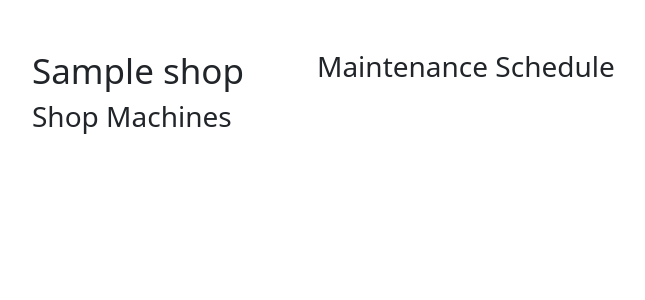
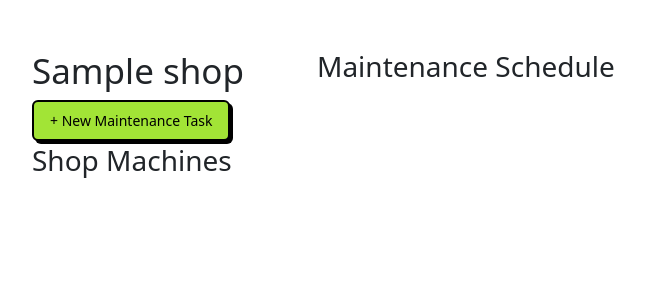
Before and after one commit to bo-built/maintenancier, a Django app: page /shop/1/dashboard/ in a window 1280 px wide. Shown: the part 70-370 px from the top of the page, without its empty margins (50-695 px from the left). Run offline with Django 4.2, Linux system fonts and the light colour scheme; a user stored in the database is signed in; tables that the repository leaves empty hold one stand-in row (values such as "Sample post"); some libraries are stand-ins or nearby versions.

Commit message:
Move dismiss task to modal, add task placeholder framework WIP Break up dashboard into includes for better reading

```diff
--- /dev/null
+++ b/shop/forms.py
@@ -0,0 +1,60 @@
+from django import forms
+from shop.models import MaintenanceScheduleItem, Machine
+
+
+class NameChoiceField(forms.ModelChoiceField):
+    def label_from_instance(self, obj):
+        return obj.name
+
+
+class MaintenanceScheduleItemForm(forms.ModelForm):
+
+    machine = NameChoiceField(
+        queryset=Machine.objects.none(),
+        widget=forms.Select(attrs={'class': 'form-select'}),
+        required=False,
+        empty_label='General Shop',
+    )
+
+    class Meta:
+        model = MaintenanceScheduleItem
+        fields = [
+            'machine',
+            'name',
+            'interval',
+            'description',
+            'start_date',
+        ]
+        widgets = {
+            'machine': forms.Select(attrs={
+                'class': 'form-select',
+            }),
+            'name': forms.TextInput(attrs={
+                'class': 'form-select',
+                'autocomplete': 'off',
+            }),
+            'interval': forms.Select(attrs={
+                'class': 'form-select',
+            }),
+            'description': forms.Textarea(attrs={
+                'class': 'form-select',
+                'autocomplete': 'off',
+            }),
+            'start_date': forms.DateInput(attrs={
+                'class': 'form-control',
+                'type': 'date',  # Renders native browser date picker
+            }),
+        }
+
+    def __init__(self, *args, **kwargs):
+        shop = kwargs.pop('shop', None)
+        super().__init__(*args, **kwargs)
+
+        self.fields['name'].required = True
+        self.fields['start_date'].required = True
+        self.fields['interval'].required = True
+        self.fields['machine'].required = False
+        self.fields['description'].required = False
+
+        if shop is not None:
+            self.fields['machine'].queryset = Machine.objects.filter(shop=shop)
--- a/shop/views.py
+++ b/shop/views.py
@@ -2,6 +2,7 @@ from django.http import HttpResponse
 from django.template import loader
 from appuser.views import ProtectedView
 from shop.models import ShopUser
+from shop.forms import MaintenanceScheduleItemForm
 
 
 class Dashboard(ProtectedView):
@@ -22,5 +23,6 @@ class ShopDashboard(ProtectedView):
         context = {
             'appuser': request.user.appuser,
             'shop': shop,
+            'schedule_item_form': MaintenanceScheduleItemForm(shop=shop),
         }
         return HttpResponse(template.render(context, request))
--- a/static/js/shop/dashboard.js
+++ b/static/js/shop/dashboard.js
@@ -5,6 +5,68 @@ document.addEventListener('alpine:init', () => {
         schedule: {},
         shop: {},
         user: {},
+        createTaskModal: null,
+        dismissTaskModal: null,
+        dismissTargetGroup: [],
+        dismissTargetTask: {'name': 'tmp'},
+
+        openTaskModal() {
+            this.createTaskModal.show();
+        },
+
+        closeTaskModal() {
+            this.createTaskModal.hide();
+        },
+
+        async submitTask() {
+            // 1. Send your fetch POST/PATCH request here...
+
+            // 2. Close the modal automatically once saved
+            this.closeTaskModal();
+        },
+
+        confirmDismissTask(dismissTargetGroup, dismissTargetTask) {
+            this.dismissTargetGroup = dismissTargetGroup;
+            this.dismissTargetTask = dismissTargetTask;
+            this.dismissTaskModal.show();
+        },
+
+        closeDismissTask() {
+            this.dismissTargetGroup = [];
+            this.dismissTargetTask = {'name': 'tmp'};
+            this.dismissTaskModal.hide();
+        },
+
+        async dismissTask() {
+            try {
+                var payload = {
+                    status: 'dismissed',
+                }
+                const response = await fetch(this.dismissTargetTask.api_url, {
+                    method: 'PATCH',
+                    headers: {
+                        'Content-Type': 'application/json',
+                        'X-CSRFToken': getCookie('csrftoken'),
+                    },
+                    body: JSON.stringify(payload),
+                });
+
+                if (!response.ok) {
+                    throw new Error(`HTTP error ${response.status}`);
+                }
+
+                // 2. Sync with the exact data returned by Django
+                const updatedTask = await response.json();
+                Object.assign(this.dismissTargetTask, updatedTask.log_item);
+                this.dismissTargetGroup.items = this.dismissTargetGroup.items.filter(
+                    item => item.pk !== this.dismissTargetTask.pk);
+                this.closeDismissTask();
+            } catch (error) {
+                // 3. Roll back the UI if the server request fails
+                task.status = previousStatus;
+                console.error('Failed to update task status:', error);
+            }
+        },
 
         async fetchThisUser(user_api_url) {
             try {
@@ -39,38 +101,6 @@ document.addEventListener('alpine:init', () => {
             } finally {
                 document.getElementById('schedule_loading').classList.add('hidden');
                 document.getElementById('schedule_loaded').classList.remove('hidden');
-            }
-        },
-
-        async dismissTask(group, task) {
-            dismiss = window.confirm('Dismiss "' + task.item_name +'"?');
-            if(dismiss) {
-                try {
-                    var payload = {
-                        status: 'dismissed',
-                    }
-                    const response = await fetch(task.api_url, {
-                        method: 'PATCH',
-                        headers: {
-                            'Content-Type': 'application/json',
-                            'X-CSRFToken': getCookie('csrftoken'),
-                        },
-                        body: JSON.stringify(payload),
-                    });
-
-                    if (!response.ok) {
-                        throw new Error(`HTTP error ${response.status}`);
-                    }
-
-                    // 2. Sync with the exact data returned by Django
-                    const updatedTask = await response.json();
-                    Object.assign(task, updatedTask.log_item);
-                    group.items = group.items.filter(item => item.pk !== task.pk);
-                } catch (error) {
-                    // 3. Roll back the UI if the server request fails
-                    task.status = previousStatus;
-                    console.error('Failed to update task status:', error);
-                }
             }
         },
 
@@ -114,6 +144,22 @@ document.addEventListener('alpine:init', () => {
         },
 
         async initDashoard(shop_api_url) {
+            this.createTaskModal = new bootstrap.Modal(this.$refs.createTaskModal);
+            this.$refs.createTaskModal.addEventListener('hide.bs.modal', () => {
+                if (document.activeElement instanceof HTMLElement) {
+                    document.activeElement.blur();
+                }
+            });
+
+
+            this.dismissTaskModal = new bootstrap.Modal(this.$refs.dismissTaskModal);
+            this.$refs.dismissTaskModal.addEventListener('hide.bs.modal', () => {
+                if (document.activeElement instanceof HTMLElement) {
+                    document.activeElement.blur();
+                }
+            });
+
+
             try {
                 const response = await fetch(shop_api_url);
                 this.shop = await response.json();
--- a/templates/shop/dashboard.html
+++ b/templates/shop/dashboard.html
@@ -9,10 +9,16 @@
 <div x-data="dashboardApp" x-init="initDashoard(
     '{% url 'shop:shop_detail_api' shop_pk=shop.pk %}',
 )">
+
 <div class="row">
     <div class="col-md-3">
         <div>
             <h1>{{shop.name}}</h1>
+        </div>
+        <div>
+        <button type="button" class="btn btn-primary" @click="openTaskModal()">
+            + New Maintenance Task
+        </button>
         </div>
         <div id="loading_machines">
             <h2>loading machines ...</h2>
@@ -41,47 +47,15 @@
             <div class="schedule_block">
                 <h4 x-text="group.title"></h4>
                 <template x-for="task in group.items" :key="task.pk">
-                    <div class="alert":class="{
-                            'alert-info': task.status === 'pending',
-                            'alert-success': task.status === 'done',
-                            'alert-danger': task.status === 'overdue'
-                        }">
-
-                        <div class="row">
-                            <div class="col-3" x-text="task.machine_name || 'General Shop'"></div>
-                            <div class="col-3" x-text="task.item_name"></div>
-                            <div class="col-3" x-text="task.interval"></div>
-                            <div class="col-2" x-text="task.due_date"></div>
-                            <div class="col-1">
-                                <div class="form-check form-switch">
-                                    <input
-                                        class="form-check-input"
-                                        type="checkbox"
-                                        :id="'task-switch-' + task.pk"
-                                        :checked="task.status === 'done'"
-                                        @change="updateTaskStatus(task, $event.target.checked)"
-                                    >
-                                    <label class="form-check-label" :for="'task-switch-' + task.pk"></label>
-                                </div>
-                            </div>
-                        </div>
-                        <hr />
-                        <div class="row">
-                            <div class="col-10">
-                                <div class="col" x-text="task.description || 'no description'"></div>
-                            </div>
-                            <div class="col-2">
-                                <button
-                                    type="button"
-                                    class="btn btn-danger btn-sm"
-                                    @click="dismissTask(group, task)">X</button>
-                            </div>
-                        </div>
-                    </div>
+                    {% include 'shop/includes/dashboard_task_detail.html' %}
                 </template>
             </div>
         </template>
          </div>
     </div>
+
+    {% include 'shop/includes/add_task_modal.html' %}
+    {% include 'shop/includes/dismiss_task_modal.html' %}
+
 </div>
 {% endblock %}
--- /dev/null
+++ b/templates/shop/includes/add_task_modal.html
@@ -0,0 +1,21 @@
+<div class="modal fade" x-ref="createTaskModal" tabindex="-1" aria-hidden="true">
+    <div class="modal-dialog" role="document">
+        <div class="modal-content">
+            <div class="modal-header">
+                <h5 class="modal-title">Create a New Mainetenance Item</h5>
+                <button type="button" class="btn-close" aria-label="Close" @click="closeTaskModal()">
+                    <span aria-hidden="true"></span>
+                </button>
+            </div>
+            <form>
+                <div class="modal-body">
+                {% csrf_token %}
+                    {{schedule_item_form.as_p}}
+                </div>
+                <div class="modal-footer">
+                    <button type="submit" class="btn btn-primary" @click="submitTask()">Save changes</button>
+                </div>
+            </form>
+        </div>
+    </div>
+</div>
--- /dev/null
+++ b/templates/shop/includes/dashboard_task_detail.html
@@ -0,0 +1,37 @@
+<div class="alert":class="{
+        'alert-info': task.status === 'pending',
+        'alert-success': task.status === 'done',
+        'alert-danger': task.status === 'overdue'
+    }">
+
+    <div class="row">
+        <div class="col-3" x-text="task.machine_name || 'General Shop'"></div>
+        <div class="col-3" x-text="task.item_name"></div>
+        <div class="col-2" x-text="task.interval"></div>
+        <div class="col-2" x-text="task.due_date"></div>
+        <div class="col-2">
+            <div class="form-check form-switch">
+                <input
+                    class="form-check-input"
+                    type="checkbox"
+                    :id="'task-switch-' + task.pk"
+                    :checked="task.status === 'done'"
+                    @change="updateTaskStatus(task, $event.target.checked)"
+                >
+                <label class="form-check-label" :for="'task-switch-' + task.pk"></label>
+            </div>
+        </div>
+    </div>
+    <hr />
+    <div class="row">
+        <div class="col-10">
+            <div class="col" x-text="task.description || 'no description'"></div>
+        </div>
+        <div class="col-2">
+            <button
+                type="button"
+                class="btn btn-danger btn-sm"
+                @click="confirmDismissTask(group, task)">X</button>
+        </div>
+    </div>
+</div>
--- /dev/null
+++ b/templates/shop/includes/dismiss_task_modal.html
@@ -0,0 +1,23 @@
+<div class="modal fade" x-ref="dismissTaskModal" tabindex="-1" aria-hidden="true">
+    <div class="modal-dialog" role="document">
+        <div class="modal-content">
+            <div class="modal-header">
+                <h5 class="modal-title">Dismiss Task</h5>
+                <button type="button" class="btn-close" aria-label="Close" @click="closeDismissTask()">
+                    <span aria-hidden="true"></span>
+                </button>
+            </div>
+            <form>
+                <div class="modal-body">
+                    Dismiss this instance of "<span x-text="dismissTargetTask.item_name"></span>"?
+                </div>
+                <div class="modal-footer">
+                    <button type="button" class="btn btn-warning"
+                    @click="dismissTask()">Dismiss</button>
+                    <button type="button" class="btn btn-primary"
+                        @click="closeDismissTask()">Cancel</button>
+                </div>
+            </form>
+        </div>
+    </div>
+</div>
```
Also changed, not shown: appuser/forms.py (line endings or trailing spaces).
